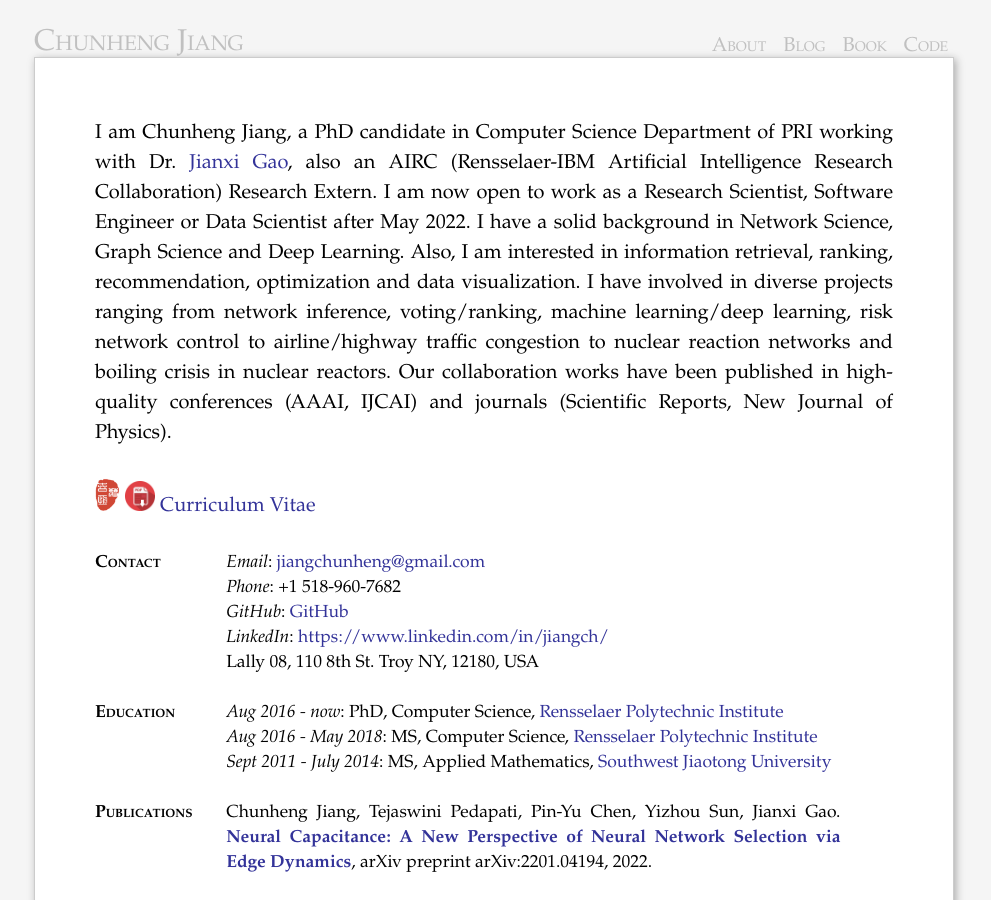
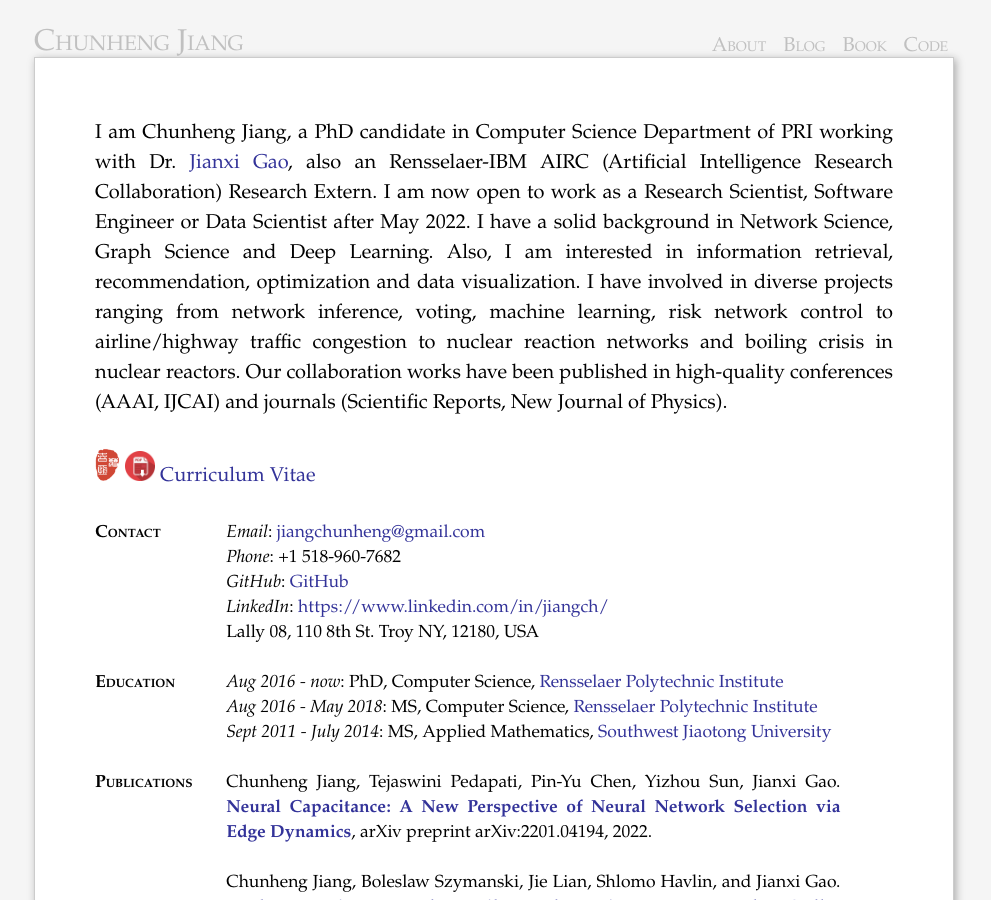
Before and after one commit to horsehour/horsehour.github.io, a Jekyll site: the page built from index.md, in a window 1280 px wide and 900 px high. Shown: the whole window, without its empty margins (146-1137 px from the left). Built offline with Jekyll 4.4.1, drawn with Linux system fonts in a browser that asks for light colours; comment, search, counter and statistics services are not loaded; some of the changed text lies outside the part shown.

```diff
--- a/index.md
+++ b/index.md
@@ -6,13 +6,13 @@
 
 I am Chunheng Jiang, a PhD candidate in Computer Science Department of PRI
 working with Dr. [Jianxi Gao][gao]{:target="_blank"},
-also an AIRC (Rensselaer-IBM Artificial Intelligence Research Collaboration) Research Extern.
+also an Rensselaer-IBM AIRC (Artificial Intelligence Research Collaboration) Research Extern.
 I am now open to work as a Research Scientist, Software Engineer or Data Scientist after May 2022.
 I have a solid background in Network Science, Graph Science and Deep Learning.
-Also, I am interested in information retrieval, ranking, recommendation,
+Also, I am interested in information retrieval, recommendation,
 optimization and data visualization.
 I have involved in diverse projects ranging from network inference,
-voting/ranking, machine learning/deep learning, risk network control to airline/highway traffic congestion to
+voting, machine learning, risk network control to airline/highway traffic congestion to
 nuclear reaction networks and boiling crisis in nuclear reactors.
 Our collaboration works have been published in high-quality conferences (AAAI, IJCAI) and
 journals (Scientific Reports, New Journal of Physics).
@@ -208,7 +208,7 @@
 Skills
 ==========
 <b>Language</b>: Python, Java, C/C++, Matlab, MPI, HTML,
-Markdown, $\rm \LaTeX$
+Markdown, $\rm \LaTeX $
 <b>Operating Systems</b>: Linux, OS X, Windows
 <b>Databases</b>: MySQL, SQLite, MongoDB
 <b>Softwares</b>: TensorFlow, Keras, Pandas, Scikit-Learn, XGBoost, LightGBM, AWS/EC2, SLURM, Git, bash, vi
```
Also changed, not shown: blog/_posts/2017-12-01-resources-sites-packages.md (+1 -1 lines), 4 other files.
